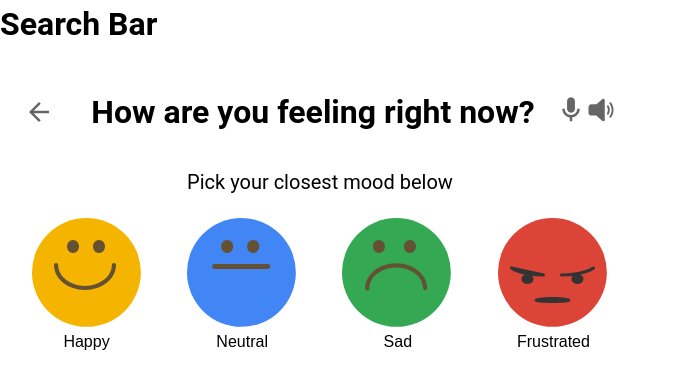
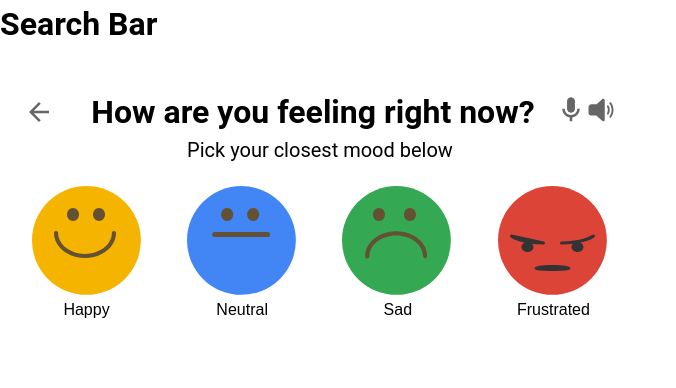
Before and after one commit to JuanVMaya/google-moods, a React (Create React App) app: page / in a window 1280 px wide. Shown: the top 388 px of the page, without its empty margins (0-676 px from the left). Built offline with nearby package versions, Linux system fonts and the light colour scheme.

Commit message:
Fix styling for emojis

```diff
--- a/src/components/Feelings/Feelings.js
+++ b/src/components/Feelings/Feelings.js
@@ -22,7 +22,7 @@ const Feelings = () => {
           <img src={Speaker} alt="text-to-speech" />
         </div>
       </div>
-      <h3 className="instruction">Pick your closest mood below</h3>
+      <h3 >Pick your closest mood below</h3>
       <div className="answer">
         <button className="answer__button">
           <img className="answer__image" src={Happy} alt="happy emoji" />
--- a/src/components/Feelings/Feelings.scss
+++ b/src/components/Feelings/Feelings.scss
@@ -11,7 +11,7 @@
   }
 }
 .question {
-  padding: 1rem 0;
+  padding-top: 1rem ;
   display: flex;
   justify-content: space-between;
   align-items: center;
@@ -20,14 +20,12 @@
     margin-right: 1rem;
   }
 }
-.instruction {
-  padding: 1rem 0;
-}
 .answer {
   display: flex;
   justify-content: space-between;
   align-items: center;
   width: 100%;
+  padding-top: 1rem;
   @include mixins.tablet {
     gap: 1rem;
   }
```
